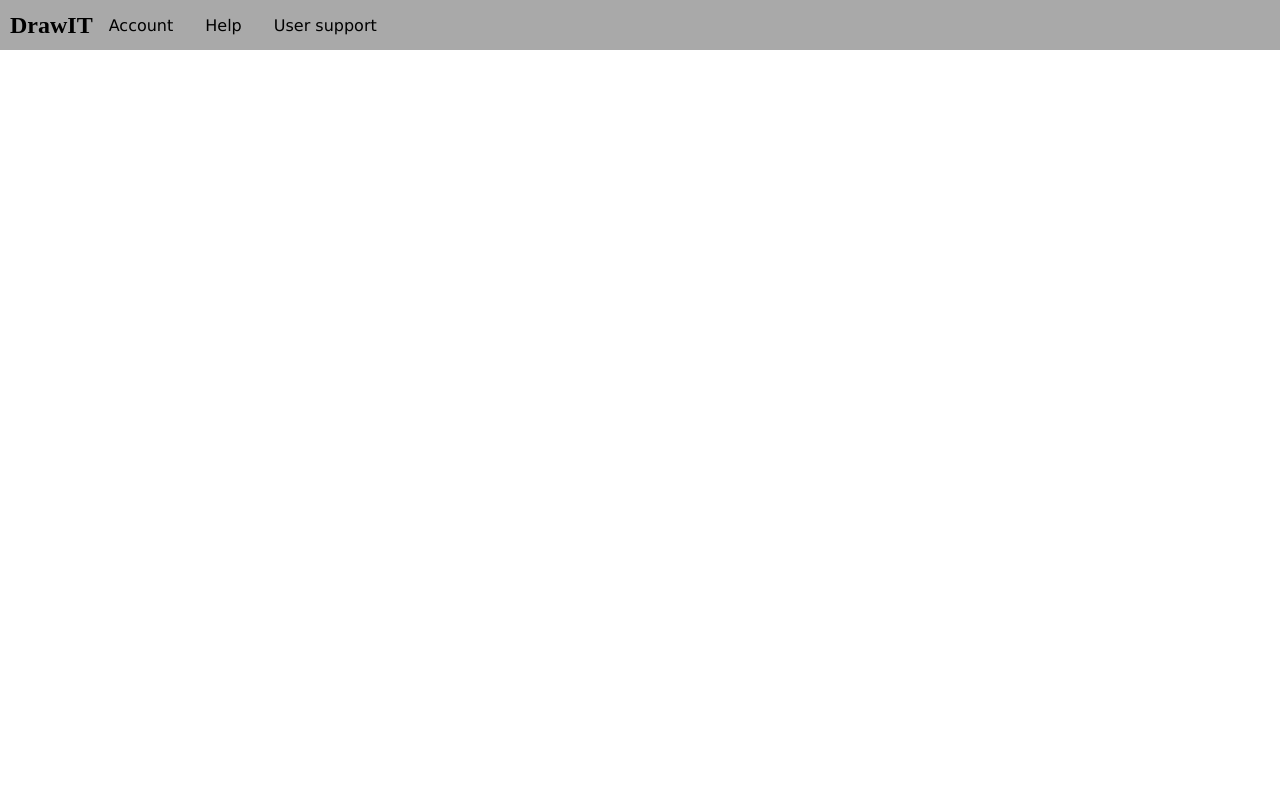
After one commit to Gizyz/Arsoppgave-drawIt, a PHP site: page /help.html in a window 1280 px wide. The commit adds this page. Run offline with PHP 8.4, Linux system fonts and the light colour scheme.

Commit message:
flere sider

```diff
--- a/TerminOppgave-DrawIT/css/style.css
+++ b/TerminOppgave-DrawIT/css/style.css
@@ -5,7 +5,18 @@ body, html{
     width: 100%;
     height: 100%;
     overflow: hidden; /* Hide scrollbars */
-
+}
+.unselectable {
+    -webkit-touch-callout: none;
+    -webkit-user-select: none;
+    -khtml-user-select: none;
+    -moz-user-select: none;
+    -ms-user-select: none;
+    user-select: none;
+}
+a {
+    text-decoration: none;
+    color: black;
 }
 /*Sets a container for navbar*/
 .container {
@@ -13,13 +24,19 @@ body, html{
     display: flex;
     flex-direction: row;
     align-items: center;
-    height: 50px;
+    justify-content: flex-start;
+    height:50px;
 }
 .item {
-    margin: 20px;
-    font-family: 'Lucida Sans', 'Lucida Sans Regular', 'Lucida Grande', 'Lucida Sans Unicode', Geneva, Verdana, sans-serif
+    padding: 16px;
+    font-family: 'Lucida Sans', 'Lucida Sans Regular', 'Lucida Grande', 'Lucida Sans Unicode', Geneva, Verdana, sans-serif;
+}
+.item:hover {
+    background-color: rgb(0, 0, 65);
+    color: white;
 }
 .title{
+    justify-content: flex-start;
     margin-left: 10px;
 }
 .canvas {
@@ -72,11 +89,3 @@ table, th, td {
     right: 60px;
     top:60px;
 }
-.unselectable {
-    -webkit-touch-callout: none;
-    -webkit-user-select: none;
-    -khtml-user-select: none;
-    -moz-user-select: none;
-    -ms-user-select: none;
-    user-select: none;
-}
--- /dev/null
+++ b/TerminOppgave-DrawIT/help.html
@@ -0,0 +1,20 @@
+<!DOCTYPE html>
+<html lang="en">
+<head>
+    <meta charset="UTF-8">
+    <meta http-equiv="X-UA-Compatible" content="IE=edge">
+    <meta name="viewport" content="width=device-width, initial-scale=1.0">
+
+    <link rel="stylesheet" type = "text/css" href="css\style.css">
+    <title>Help</title>
+</head>
+<body>
+      <!--Navigation bar-->
+      <nav class="container">
+        <h1 class="title">DrawIT</h1>
+        <a href="account.html"><p class="item">Account</p></a>
+        <a href="help.html"><p class="item">Help</p></a>
+        <a href="account.html"><p class="item">User support</p></a>
+    </nav>
+</body>
+</html>
```
Also changed, not shown: TerminOppgave-DrawIT/Support.html (added, +19 -0 lines), TerminOppgave-DrawIT/account.html (added, +19 -0 lines), TerminOppgave-DrawIT/index.html (+5 -5 lines), TerminOppgave-DrawIT/js/script.js (+9 -3 lines).
